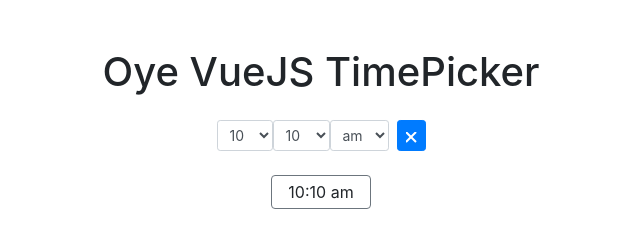
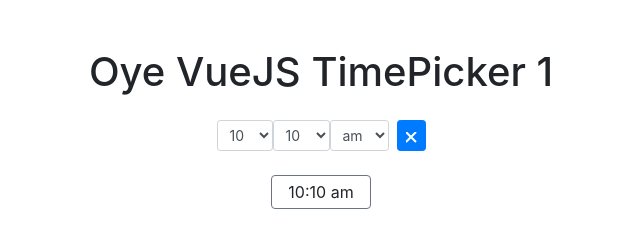
Before and after one commit to shishirraven/vuejs-timepicker, a plain HTML site: page docs/index.html in a window 1280 px wide. Shown: the whole page, without its empty margins (319-959 px from the left). Drawn offline with nearby package versions, Linux system fonts and the light colour scheme.

Commit message:
Update index.html

```diff
--- a/docs/index.html
+++ b/docs/index.html
@@ -17,7 +17,7 @@
 			<div class="container">
 				<div class="row justify-content-center">
 					<div class="col-md-12 text-center">
-						<h1 >Oye VueJS TimePicker</h1>
+						<h1 >Oye VueJS TimePicker 1</h1>
 						<oyetimepicker class="my-3" v-model="chosentime"></oyetimepicker>
 						<br>
 						<div v-if="chosentime!=''" class=" d-inline-block border border-secondary my-2 px-3 py-1 rounded">
```
